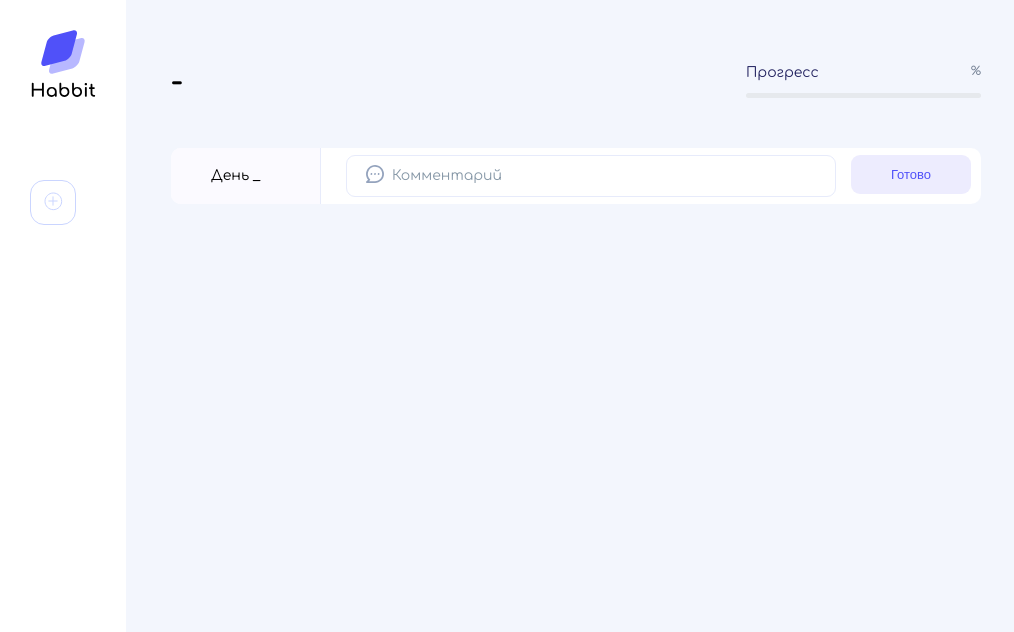
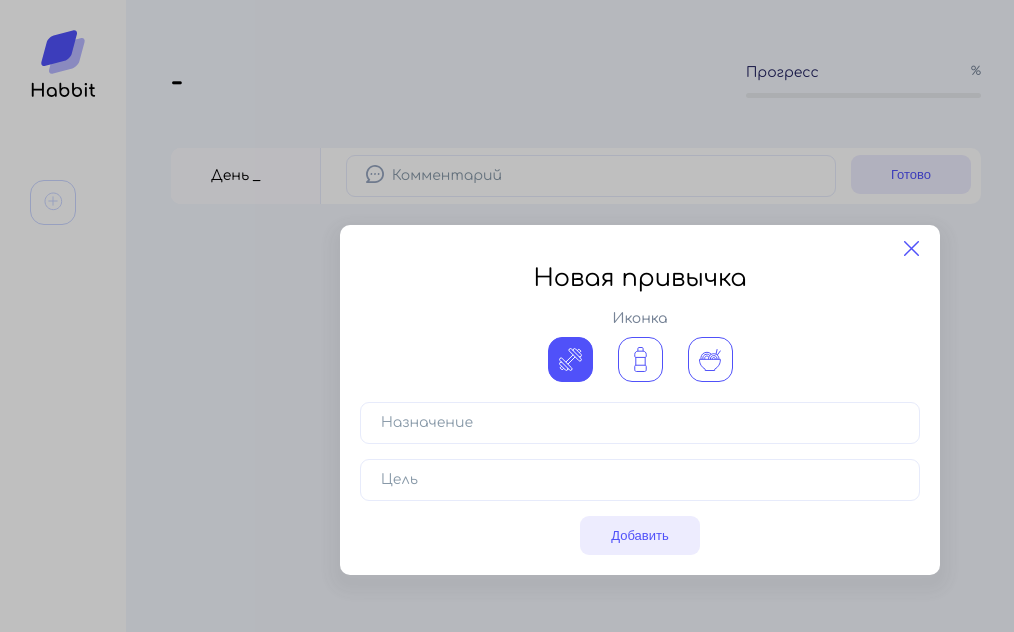
Before and after one commit to DDInside4life/habbit_app, a plain HTML site: page index.html in a window 1280 px wide. Both pictures are taken after a click on the button 53 px from the left and 202 px from the top of the page. Shown: the whole page, without its empty margins (0-1014 px from the left). Drawn offline with Linux system fonts and the light colour scheme.

Commit message:
Added pop-up window.

```diff
--- a/index.html
+++ b/index.html
@@ -18,7 +18,7 @@
         <img class="logo" src="/images/icons/logo.svg" alt="" />
         <nav class="menu">
           <div class="menu__list"></div>
-          <button class="menu__add">
+          <button class="menu__add" onclick="togglePopup()">
             <img src="/images/icons/Add.svg" alt="" />
           </button>
         </nav>
@@ -41,15 +41,45 @@
           <div class="habbit">
             <div class="habbit__day">День _</div>
             <form class="habbit__form" onsubmit="addDays(event)">
-              <input name="comment" class="input_icon" type="text" placeholder="Комментарий" />
+              <input
+                name="comment"
+                class="input_icon"
+                type="text"
+                placeholder="Комментарий"
+              />
               <img class="input__icon" src="/images/icons/Comment.svg" alt="" />
               <button class="button">Готово</button>
             </form>
           </div>
         </main>
       </div>
+
+      <div class="cover cover_hidden" id="add-habbit-popup">
+        <div class="popup">
+          <h2>Новая привычка</h2>
+          <div class="icon-label">Иконка</div>
+          <div class="icon-select">
+            <button class="icon icon_active">
+              <img src="/images/icons/sport.svg" alt="" />
+            </button>
+            <button class="icon">
+              <img src="/images/icons/Water.svg" alt="" />
+            </button>
+            <button class="icon">
+              <img src="/images/icons/Food.svg" alt="" />
+            </button>
+          </div>
+          <form class="popup__form">
+            <input type="text" name="name" placeholder="Назначение" />
+            <input type="number" name="target" placeholder="Цель" />
+            <button class="button" type="submit">Добавить</button>
+          </form>
+          <button class="popup__close" onclick="togglePopup()">
+            <img src="/images/icons/close.svg " alt="" />
+          </button>
+        </div>
+      </div>
     </div>
-
     <script src="/scripts/app.js"></script>
   </body>
 </html>
--- a/scripts/app.js
+++ b/scripts/app.js
@@ -16,6 +16,9 @@ const page = {
     daysContainer: document.getElementById("days"),
     nextDay: document.querySelector(".habbit__day"),
   },
+  popup: {
+    index: document.getElementById("add-habbit-popup"),
+  },
 };
 
 // utils
@@ -30,6 +33,14 @@ function loadData() {
 
 function saveData() {
   localStorage.setItem(HABBIT_KEY, JSON.stringify(habbits));
+}
+
+function togglePopup() {
+  if (page.popup.index.classList.contains("cover_hidden")) {
+    page.popup.index.classList.remove("cover_hidden");
+  } else {
+    page.popup.index.classList.add("cover_hidden");
+  }
 }
 
 // render
--- a/styles/styles.css
+++ b/styles/styles.css
@@ -216,7 +216,7 @@ input.error {
   border-radius: 9px;
   background: rgb(237, 236, 254);
   text-align: center;
-  margin-left: auto;
+  /* margin-left: auto; */
 
   border: none;
   cursor: pointer;
@@ -234,3 +234,108 @@ input.error {
 .button:hover {
   background: #dcdaff;
 }
+
+.cover {
+  position: fixed;
+  left: 0;
+  right: 0;
+  bottom: 0;
+  top: 0;
+  background: rgba(0, 0, 0, 0.25);
+  display: flex;
+  align-items: center;
+  justify-content: center;
+}
+
+.cover_hidden {
+  display: none;
+}
+
+.popup {
+  border-radius: 10px;
+
+  box-shadow: 0px 8px 14px 12px rgba(56, 56, 56, 0.05);
+  background: rgb(255, 255, 255);
+  width: 100%;
+  max-width: 600px;
+  padding: 20px;
+  position: relative;
+  display: flex;
+  flex-direction: column;
+  align-items: center;
+}
+
+.popup__close {
+  position: absolute;
+  right: 15px;
+  top: 15px;
+  border: none;
+  background: none;
+  cursor: pointer;
+}
+
+.popup__close:hover {
+  background: #dcdaff;
+}
+
+h2 {
+  font-size: 24px;
+  font-weight: 400;
+  line-height: 27px;
+}
+
+.icon-label {
+  color: rgb(118, 131, 150);
+
+  font-size: 14px;
+  font-weight: 500;
+  line-height: 16px;
+  margin-bottom: 10px;
+}
+
+.icon-select {
+  display: flex;
+  gap: 25px;
+  margin-bottom: 20px;
+}
+
+.icon {
+  border: 1px solid #5051f9;
+  border-radius: 14px;
+  background: white;
+  display: flex;
+  align-items: center;
+  justify-content: center;
+  width: 45px;
+  height: 45px;
+  cursor: pointer;
+}
+
+.icon:hover {
+  background: #6a6afb;
+}
+
+.icon:hover img {
+  filter: brightness(0) invert(1);
+}
+
+.icon_active {
+  background: #5051f9;
+}
+
+.icon_active img {
+  filter: brightness(0) invert(1);
+}
+
+.popup__form {
+  width: 100%;
+  display: flex;
+  flex-direction: column;
+  align-items: center;
+
+  gap: 15px;
+}
+
+.popup__form input {
+  width: 100%;
+}
```
Also changed, not shown: images/icons/Vector.png (deleted), images/icons/close.svg (added).
